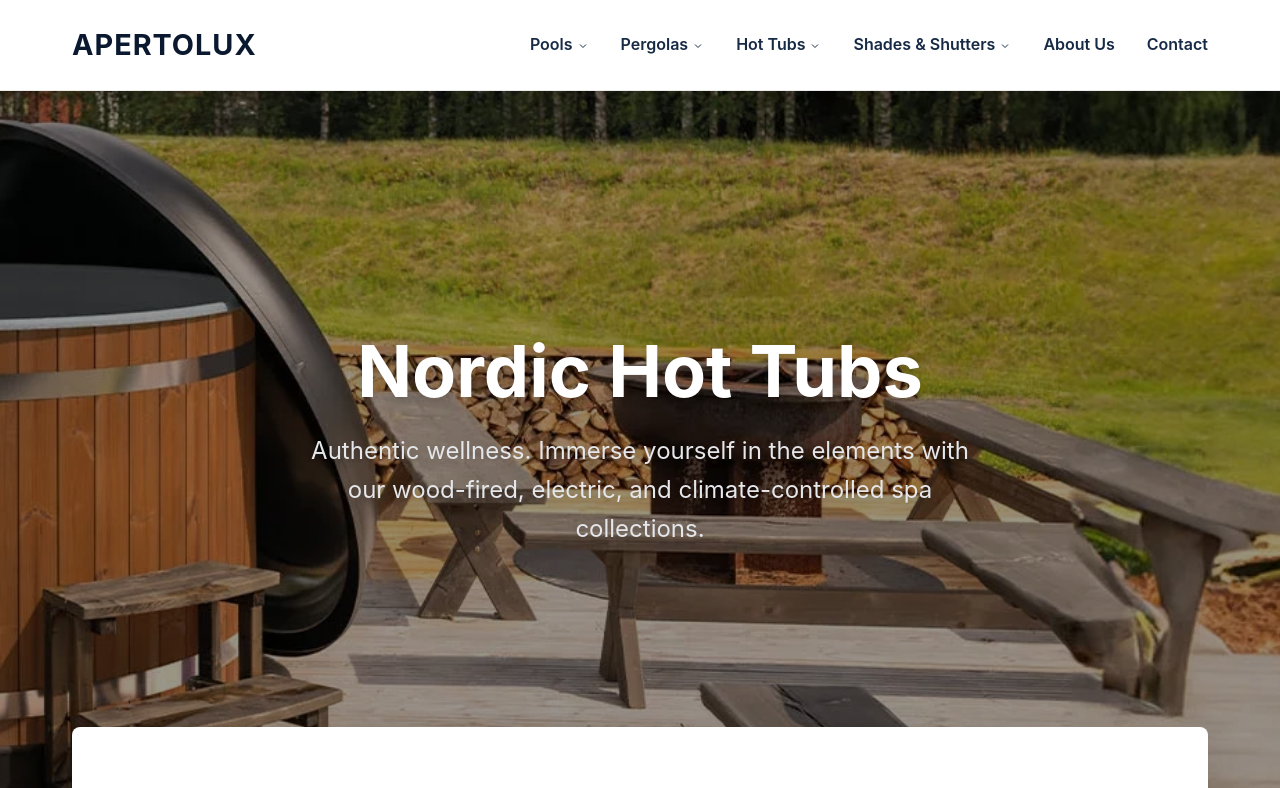
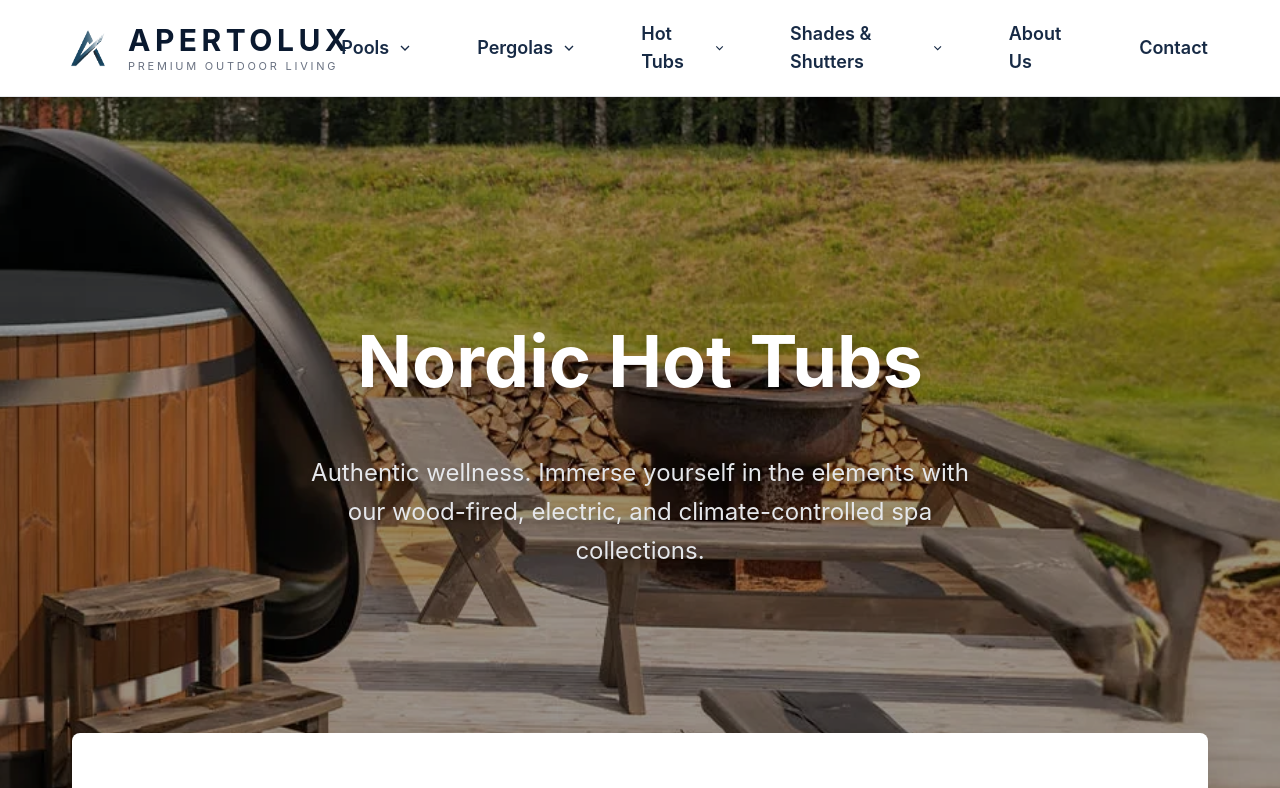
Before and after one commit to zainabaaj/apertolux, a Next.js app: page /hot-tubs in a window 1280 px wide. Shown: the top 788 px of the page. Built offline with nearby package versions, Linux system fonts and the light colour scheme.

Commit message:
navbar css and other

```diff
--- a/src/app/globals.css
+++ b/src/app/globals.css
@@ -11,16 +11,26 @@
 
 * {
   box-sizing: border-box;
-  padding: 0;
-  margin: 0;
   font-family: 'Inter', -apple-system, BlinkMacSystemFont, 'Segoe UI', Roboto, sans-serif;
 }
 
+html {
+  scroll-behavior: smooth;
+}
+
 body {
-  background-color: var(--bg-light);
-  color: var(--text-dark);
-  line-height: 1.6;
+  overflow-x: hidden;
 }
+
+img {
+  display: block;
+  max-width: 100%;
+}
+
+* {
+  box-sizing: border-box;
+}
+
 
 .container {
   max-width: 1200px;
--- a/src/app/layout.js
+++ b/src/app/layout.js
@@ -20,9 +20,9 @@ export const metadata = {
 export default function RootLayout({ children }) {
   return (
     <html lang="en">
-      <body style={{ display: 'flex', flexDirection: 'column', minHeight: '100vh' }}>
+      <body className="min-h-screen flex flex-col overflow-x-hidden">
         <Navbar />
-        <main style={{ flex: 1, paddingBottom: '4rem' }}>
+        <main className="flex-1">
           {children}
         </main>
         <Footer />
--- a/src/app/page.js
+++ b/src/app/page.js
@@ -1,55 +1,282 @@
-import Image from "next/image";
 import Link from "next/link";
-export default function Home() {
+
+const collections = [
+  {
+    title: "Smart Pools",
+    description:
+      "Movable pool floors, automatic covers, and intelligent water solutions.",
+    image:
+      "https://images.unsplash.com/photo-1560185007-cde436f6a4d0?q=80&w=1600&auto=format&fit=crop",
+  },
+  {
+    title: "Pergolas",
+    description:
+      "Bioclimatic and retractable pergola systems designed for modern living.",
+    image:
+      "https://images.unsplash.com/photo-1505693416388-ac5ce068fe85?q=80&w=1600&auto=format&fit=crop",
+  },
+  {
+    title: "Smart Carports",
+    description:
+      "Elegant vehicle protection engineered for all weather conditions.",
+    image:
+      "https://images.unsplash.com/photo-1503376780353-7e6692767b70?q=80&w=1600&auto=format&fit=crop",
+  },
+  {
+    title: "Shades & Shutters",
+    description:
+      "Automated shading and privacy solutions for luxury spaces.",
+    image:
+      "https://images.unsplash.com/photo-1484154218962-a197022b5858?q=80&w=1600&auto=format&fit=crop",
+  },
+  {
+    title: "Hot Tubs",
+    description:
+      "Premium wellness experiences tailored to your lifestyle.",
+    image:
+      "https://images.unsplash.com/photo-1512918728675-ed5a9ecdebfd?q=80&w=1600&auto=format&fit=crop",
+  },
+  {
+    title: "Outdoor Living",
+    description:
+      "Integrated outdoor environments that redefine luxury.",
+    image:
+      "https://images.unsplash.com/photo-1600585154340-be6161a56a0c?q=80&w=1600&auto=format&fit=crop",
+  },
+];
+
+export default function HomePage() {
+  const container =
+    "mx-auto w-full max-w-[1400px] px-4 sm:px-6 lg:px-8 xl:px-12";
+
   return (
-    <>
+    <main className="bg-black text-white overflow-x-hidden">
+      {/* HERO */}
+      <section className="relative min-h-[100svh] overflow-hidden">
+        <div
+          className="absolute inset-0 bg-cover bg-center"
+          style={{
+            backgroundImage:
+              "url('https://images.unsplash.com/photo-1600607687939-ce8a6c25118c?q=80&w=2200&auto=format&fit=crop')",
+          }}
+        >
+          <div className="absolute inset-0 bg-black/60" />
+        </div>
 
-<section className="relative h-[700px] overflow-hidden">
-  <Image
-    src="/hero.png"
-    alt="ApertoLux Luxury Outdoor Systems"
-    fill
-    priority
-    className="object-cover"
-  />
+        <div className="relative z-10 flex min-h-[100svh] items-center">
+          <div className={container}>
+            <div className="max-w-5xl">
+              <p className="mb-4 text-xs sm:text-sm uppercase tracking-[0.35em] text-zinc-300">
+                Luxury Outdoor Living
+              </p>
 
-  {/* Dark Overlay */}
-  <div className="absolute inset-0 bg-black/40" />
-
-  {/* Hero Content */}
-  <div className="absolute inset-0 flex items-center justify-center px-6">
-    <div className="z-10 flex flex-col items-center justify-center text-center text-white gap-8 max-w-4xl">
-      <h1 className="text-5xl md:text-7xl font-bold leading-tight">
-        Redefine Your
-        <br />
-        Outdoor Experience
+              <h1 className="mb-6 text-4xl sm:text-5xl md:text-6xl lg:text-7xl xl:text-8xl font-light leading-[0.95]">
+                Transform Outdoor Spaces Into
+                <span className="block font-medium">
+                  Intelligent Luxury Living
+                </span>
               </h1>
 
-      <p className="text-xl md:text-2xl leading-relaxed max-w-2xl text-gray-200">
-        State-of-the-art pool covers, movable floors, and luxury pergolas
-        tailored for architectural perfection.
+              <p className="mb-10 max-w-3xl text-base md:text-lg xl:text-xl text-zinc-300">
+                Premium movable pool floors, retractable pergolas,
+                smart carports, and architectural shading systems
+                engineered for exceptional spaces.
               </p>
 
+              <div className="flex flex-wrap gap-4">
                 <Link
-        href="/products"
-        className="mt-4 inline-flex items-center rounded-md bg-[#C6A46A] px-8 py-4 text-lg font-medium text-white transition-all duration-300 hover:bg-[#b28f57] hover:scale-105"
+                  href="/collections"
+                  className="rounded-full bg-white px-6 py-3 md:px-8 md:py-4 text-black transition hover:bg-zinc-200"
                 >
                   Explore Collections
                 </Link>
+
+                <Link
+                  href="/contact"
+                  className="rounded-full border border-white px-6 py-3 md:px-8 md:py-4 transition hover:bg-white hover:text-black"
+                >
+                  Request Consultation
+                </Link>
+              </div>
+            </div>
           </div>
         </div>
       </section>
 
-      <section className="container" style={{ marginTop: '5rem' }}>
-        <div className="grid-3">
-          {['Smart Pools', 'Pergolas', 'Shades & Shutters'].map((title, i) => (
-            <div key={i} style={{ backgroundColor: 'white', padding: '2rem', borderRadius: '8px', boxShadow: '0 4px 20px rgba(0,0,0,0.05)' }}>
-              <h2 style={{ color: 'var(--navy-primary)', marginBottom: '1rem' }}>{title}</h2>
-              <p style={{ color: 'var(--text-muted)' }}>Discover our premium range of automated {title.toLowerCase()} designed to integrate seamlessly with your outdoor space.</p>
+      {/* TRUST BAR */}
+      <section className="border-y border-zinc-800 bg-zinc-950">
+        <div className={`${container} py-6 md:py-8`}>
+          <div className="grid grid-cols-2 md:grid-cols-4 gap-4 text-center">
+            <div>✓ Custom Engineered</div>
+            <div>✓ Premium Materials</div>
+            <div>✓ Smart Automation</div>
+            <div>✓ Residential & Commercial</div>
+          </div>
+        </div>
+      </section>
+
+      {/* COLLECTIONS */}
+      <section className={`${container} py-16 md:py-24 xl:py-32`}>
+        <div className="mx-auto mb-16 max-w-3xl text-center">
+          <p className="mb-3 uppercase tracking-[0.3em] text-zinc-500">
+            Collections
+          </p>
+
+          <h2 className="text-3xl md:text-5xl xl:text-6xl">
+            Crafted For Extraordinary Spaces
+          </h2>
+        </div>
+
+        <div className="grid grid-cols-1 gap-6 sm:grid-cols-2 xl:grid-cols-3">
+          {collections.map((item) => (
+            <div
+              key={item.title}
+              className="group h-full overflow-hidden rounded-[32px] border border-zinc-800 bg-zinc-900"
+            >
+              <div className="overflow-hidden">
+                <img
+                  src={item.image}
+                  alt={item.title}
+                  className="aspect-[4/3] w-full object-cover transition-transform duration-700 group-hover:scale-105"
+                />
+              </div>
+
+              <div className="p-6">
+                <h3 className="mb-3 text-2xl">{item.title}</h3>
+
+                <p className="mb-4 text-zinc-400">
+                  {item.description}
+                </p>
+
+                <Link
+                  href="#"
+                  className="text-sm uppercase tracking-widest text-white"
+                >
+                  Discover →
+                </Link>
+              </div>
             </div>
           ))}
         </div>
       </section>
-    </>
+
+      {/* FEATURED PROJECT */}
+      <section className="bg-zinc-950 py-16 md:py-24 xl:py-32">
+        <div
+          className={`${container} grid grid-cols-1 lg:grid-cols-2 gap-12 xl:gap-20 items-center`}
+        >
+          <div>
+            <p className="mb-3 uppercase tracking-[0.3em] text-zinc-500">
+              Featured Project
+            </p>
+
+            <h2 className="mb-6 text-3xl md:text-5xl xl:text-6xl">
+              Designed Around Extraordinary Spaces
+            </h2>
+
+            <p className="mb-8 text-zinc-400 text-lg">
+              Every Apertolux project is tailored to complement
+              architecture, lifestyle, and environment while
+              delivering exceptional performance.
+            </p>
+
+            <Link
+              href="/projects"
+              className="rounded-full border border-white px-8 py-4 transition hover:bg-white hover:text-black"
+            >
+              View Projects
+            </Link>
+          </div>
+
+          <img
+            src="https://images.unsplash.com/photo-1600047509807-ba8f99d2cdde?q=80&w=1600&auto=format&fit=crop"
+            alt="Luxury Project"
+            className="w-full aspect-[16/10] object-cover rounded-[32px]"
+          />
+        </div>
+      </section>
+
+      {/* WHY APERTOLUX */}
+      <section className={`${container} py-16 md:py-24 xl:py-32`}>
+        <div className="mx-auto mb-16 max-w-3xl text-center">
+          <h2 className="text-3xl md:text-5xl xl:text-6xl">
+            Why Apertolux
+          </h2>
+        </div>
+
+        <div className="grid grid-cols-1 md:grid-cols-3 gap-6">
+          <div className="rounded-[32px] border border-zinc-800 p-8">
+            <h3 className="mb-4 text-2xl">Engineering</h3>
+            <p className="text-zinc-400">
+              Built for demanding environmental conditions with
+              long-term reliability.
+            </p>
+          </div>
+
+          <div className="rounded-[32px] border border-zinc-800 p-8">
+            <h3 className="mb-4 text-2xl">Design</h3>
+            <p className="text-zinc-400">
+              Architectural elegance that integrates seamlessly
+              into modern projects.
+            </p>
+          </div>
+
+          <div className="rounded-[32px] border border-zinc-800 p-8">
+            <h3 className="mb-4 text-2xl">Innovation</h3>
+            <p className="text-zinc-400">
+              Smart automation and premium technology for
+              effortless everyday use.
+            </p>
+          </div>
+        </div>
+      </section>
+
+      {/* PROCESS */}
+      <section className="bg-zinc-950 py-16 md:py-24 xl:py-32">
+        <div className={container}>
+          <h2 className="mb-16 text-center text-3xl md:text-5xl xl:text-6xl">
+            Our Process
+          </h2>
+
+          <div className="grid grid-cols-2 md:grid-cols-5 gap-4">
+            {[
+              "Consultation",
+              "Design",
+              "Engineering",
+              "Manufacturing",
+              "Installation",
+            ].map((step) => (
+              <div
+                key={step}
+                className="rounded-[24px] border border-zinc-800 p-6 text-center"
+              >
+                {step}
+              </div>
+            ))}
+          </div>
+        </div>
+      </section>
+
+      {/* CTA */}
+      <section className="py-20 md:py-28 xl:py-36">
+        <div className="mx-auto max-w-4xl px-4 text-center">
+          <h2 className="mb-6 text-3xl md:text-5xl xl:text-6xl">
+            Let’s Create Your Outdoor Masterpiece
+          </h2>
+
+          <p className="mb-10 text-base md:text-lg text-zinc-400">
+            Collaborate with our team to design a bespoke outdoor
+            experience tailored to your vision.
+          </p>
+
+          <Link
+            href="/contact"
+            className="rounded-full bg-white px-8 py-4 text-black transition hover:bg-zinc-200"
+          >
+            Request a Quote
+          </Link>
+        </div>
+      </section>
+    </main>
   );
 }
--- a/src/components/Navbar.js
+++ b/src/components/Navbar.js
@@ -1,106 +1,138 @@
 "use client";
 
-import { useState } from 'react';
-import Link from 'next/link';
-import Image from 'next/image';
+import { useState } from "react";
+import Link from "next/link";
+import Image from "next/image";
 export default function Navbar() {
-  // Tracks which dropdown is currently open
   const [activeMenu, setActiveMenu] = useState(null);
+  const [mobileMenuOpen, setMobileMenuOpen] = useState(false);
 
   const menuItems = [
     {
-      name: 'Pools',
-      path: '/pools',
+      name: "Pools",
+      path: "/pools",
       sub: [
-        { name: 'Folding Deck Covers', path: '/pools/folding' },
-        { name: 'Sliding Covers', path: '/pools/sliding' },
-        { name: 'Movable Floors', path: '/pools/movable-floor' }
-      ]
+        { name: "Folding Deck Covers", path: "/pools/folding" },
+        { name: "Sliding Covers", path: "/pools/sliding" },
+        { name: "Movable Floors", path: "/pools/movable-floor" },
+      ],
     },
     {
-      name: 'Pergolas',
-      path: '/pergolas',
+      name: "Pergolas",
+      path: "/pergolas",
       sub: [
-        { name: 'Retractable Awning', path: '/pergolas/retractable-awning' },
-        { name: 'Electric Retractable Carport', path: '/pergolas/carport' },
-        { name: 'Fixed Glass', path: '/pergolas/fixed-glass' },
-        { name: 'Fixed and Retractable Aluminum', path: '/pergolas/aluminum' },
-        { name: 'Winter Garden', path: '/pergolas/winter-garden' },
-        { name: 'Parasols', path: '/pergolas/parasols' },
-
-      ]
+        { name: "Retractable Awning", path: "/pergolas/retractable-awning" },
+        { name: "Electric Retractable Carport", path: "/pergolas/carport" },
+        { name: "Fixed Glass", path: "/pergolas/fixed-glass" },
+        {
+          name: "Fixed and Retractable Aluminum",
+          path: "/pergolas/aluminum",
+        },
+        { name: "Winter Garden", path: "/pergolas/winter-garden" },
+        { name: "Parasols", path: "/pergolas/parasols" },
+      ],
     },
     {
-      name: 'Hot Tubs',
-      path: '/hot-tubs',
+      name: "Hot Tubs",
+      path: "/hot-tubs",
       sub: [
-        { name: 'Original', path: '/hot-tubs/original' },
-        { name: 'Comfort', path: '/hot-tubs/comfort' },
-        { name: 'Premium', path: '/hot-tubs/premium' }
-      ]
+        { name: "Original", path: "/hot-tubs/original" },
+        { name: "Comfort", path: "/hot-tubs/comfort" },
+        { name: "Premium", path: "/hot-tubs/premium" },
+      ],
     },
     {
-      name: 'Shades & Shutters',
-      path: '/shades-shutters',
+      name: "Shades & Shutters",
+      path: "/shades-shutters",
       sub: [
-        { name: 'Motorized Zip Screens', path: '/shades-shutters/zip-screens' },
-        { name: 'Roller Shutters', path: '/shades-shutters/roller-shutters' },
-        { name: 'Electric Outdoor Blinds', path: '/shades-shutters/outdoor-blinds' },
-        { name: 'Horizontal Sliding Walls', path: '/shades-shutters/sliding-walls' }
-      ]
+        {
+          name: "Motorized Zip Screens",
+          path: "/shades-shutters/zip-screens",
+        },
+        {
+          name: "Roller Shutters",
+          path: "/shades-shutters/roller-shutters",
+        },
+        {
+          name: "Electric Outdoor Blinds",
+          path: "/shades-shutters/outdoor-blinds",
+        },
+        {
+          name: "Horizontal Sliding Walls",
+          path: "/shades-shutters/sliding-walls",
+        },
+      ],
     },
-    { name: 'About Us', path: '/about' },
-    { name: 'Contact', path: '/contact' }
+    { name: "About Us", path: "/about" },
+    { name: "Contact", path: "/contact" },
   ];
 
   return (
-    <header style={styles.header}>
-      <nav style={styles.nav}>
+    <header className="sticky top-0 z-50 border-b border-gray-200 bg-white shadow-sm">
+      <nav className="mx-auto flex h-20 lg:h-24 max-w-[1440px] items-center justify-between px-5 sm:px-8 lg:px-12 xl:px-16">
 
         {/* Logo */}
-        <Link href="/" style={styles.logo}>
-          APERTOLUX
-        </Link>
+<Link href="/" className="flex items-center gap-4">
+  <Image
+     width={24}
+    height={24}
+    src="/logo.png"
+    alt="Apertolux"
+    className="h-12 w-12"
+  />
 
-        {/* Main Menu */}
-        <ul style={styles.menuList}>
-          {menuItems.map((item, index) => (
+  <div className="flex flex-col">
+    <span className="text-3xl font-bold tracking-[0.15em] text-[#0A192F]">
+      APERTOLUX
+    </span>
+
+    <span className="text-[11px] uppercase tracking-[0.25em] text-gray-500">
+      Premium Outdoor Living
+    </span>
+  </div>
+</Link>
+
+        {/* Desktop Menu */}
+        <ul className="hidden lg:flex items-center gap-8 xl:gap-12">
+          {menuItems.map((item) => (
             <li
-              key={index}
-              style={styles.menuItem}
+              key={item.name}
+              className="relative"
               onMouseEnter={() => setActiveMenu(item.name)}
               onMouseLeave={() => setActiveMenu(null)}
             >
-              <Link href={item.path} style={styles.navLink}>
+              <Link
+                href={item.path}
+                className="flex items-center px-2 py-8 text-[17px] xl:text-lg font-semibold text-[#172A45] transition-colors duration-200 hover:text-[#0A192F]"
+              >
                 {item.name}
+
                 {item.sub && (
-                  <svg width="12" height="12" viewBox="0 0 24 24" fill="none" stroke="currentColor" strokeWidth="2" style={{ marginLeft: '4px', marginTop: '2px' }}>
-                    <polyline points="6 9 12 15 18 9"></polyline>
+                  <svg
+                    className="ml-2 h-4 w-4"
+                    viewBox="0 0 24 24"
+                    fill="none"
+                    stroke="currentColor"
+                    strokeWidth="2"
+                  >
+                    <polyline points="6 9 12 15 18 9" />
                   </svg>
                 )}
               </Link>
 
-              {/* Dropdown Menu - Only renders if there are sub-items AND it is currently hovered */}
               {item.sub && (
-                <div style={{
-                  ...styles.dropdown,
-                  opacity: activeMenu === item.name ? 1 : 0,
-                  visibility: activeMenu === item.name ? 'visible' : 'hidden',
-                  transform: activeMenu === item.name ? 'translateY(0)' : 'translateY(10px)',
-                }}>
-                  {item.sub.map((subItem, subIndex) => (
+                <div
+                  className={`absolute left-0 top-full min-w-[320px] rounded-b-xl border border-gray-200 border-t-[3px] border-t-[#0A192F] bg-white py-3 shadow-2xl transition-all duration-200 ${
+                    activeMenu === item.name
+                      ? "visible translate-y-0 opacity-100"
+                      : "invisible translate-y-2 opacity-0"
+                  }`}
+                >
+                  {item.sub.map((subItem) => (
                     <Link
-                      key={subIndex}
+                      key={subItem.name}
                       href={subItem.path}
-                      style={styles.dropdownItem}
-                      onMouseEnter={(e) => {
-                        e.target.style.backgroundColor = '#f8f9fa';
-                        e.target.style.color = '#0A192F';
-                      }}
-                      onMouseLeave={(e) => {
-                        e.target.style.backgroundColor = 'transparent';
-                        e.target.style.color = '#555';
-                      }}
+                      className="block px-8 py-4 text-base font-medium text-gray-600 transition-all duration-200 hover:bg-gray-50 hover:pl-10 hover:text-[#0A192F]"
                     >
                       {subItem.name}
                     </Link>
@@ -111,84 +143,66 @@ export default function Navbar() {
           ))}
         </ul>
 
+        {/* Mobile Menu Button */}
+        <button
+          className="lg:hidden p-2"
+          onClick={() => setMobileMenuOpen(!mobileMenuOpen)}
+        >
+          <svg
+            className="h-7 w-7 text-[#0A192F]"
+            fill="none"
+            stroke="currentColor"
+            viewBox="0 0 24 24"
+            strokeWidth="2"
+          >
+            {mobileMenuOpen ? (
+              <path
+                strokeLinecap="round"
+                strokeLinejoin="round"
+                d="M6 18L18 6M6 6l12 12"
+              />
+            ) : (
+              <path
+                strokeLinecap="round"
+                strokeLinejoin="round"
+                d="M4 6h16M4 12h16M4 18h16"
+              />
+            )}
+          </svg>
+        </button>
       </nav>
+
+      {/* Mobile Menu */}
+      {mobileMenuOpen && (
+        <div className="border-t border-gray-200 bg-white lg:hidden">
+          <div className="px-5 py-4">
+            {menuItems.map((item) => (
+              <div key={item.name} className="border-b border-gray-100 py-3">
+                <Link
+                  href={item.path}
+                  className="block py-2 text-lg font-semibold text-[#172A45]"
+                >
+                  {item.name}
+                </Link>
+
+                {item.sub && (
+                  <div className="mt-2 ml-4 space-y-2">
+                    {item.sub.map((subItem) => (
+                      <Link
+                        key={subItem.name}
+                        href={subItem.path}
+                        className="block py-2 text-base text-gray-600"
+                      >
+                        {subItem.name}
+                      </Link>
+                    ))}
+                  </div>
+                )}
+              </div>
+            ))}
+          </div>
+        </div>
+      )}
     </header>
   );
 }
-
-// All styles are encapsulated here to prevent any global CSS conflicts
-const styles = {
-  header: {
-    backgroundColor: '#ffffff',
-    boxShadow: '0 2px 10px rgba(0,0,0,0.05)',
-    position: 'sticky',
-    top: 0,
-    zIndex: 9999,
-    borderBottom: '1px solid #eaeaea',
-  },
-  nav: {
-    maxWidth: '1200px',
-    margin: '0 auto',
-    padding: '0 2rem',
-    display: 'flex',
-    justifyContent: 'space-between',
-    alignItems: 'center',
-    height: '90px',
-  },
-  logo: {
-    color: '#0A192F', // Navy Primary
-    fontSize: '1.8rem',
-    fontWeight: 'bold',
-    letterSpacing: '1px',
-    textDecoration: 'none',
-  },
-  menuList: {
-    display: 'flex',
-    listStyle: 'none',
-    gap: '2rem',
-    margin: 0,
-    padding: 0,
-    height: '100%',
-    alignItems: 'center',
-  },
-  menuItem: {
-    position: 'relative',
-    height: '100%',
-    display: 'flex',
-    alignItems: 'center',
-  },
-  navLink: {
-    textDecoration: 'none',
-    color: '#172A45', // Navy Light
-    fontWeight: '600',
-    fontSize: '1rem',
-    display: 'flex',
-    alignItems: 'center',
-    padding: '1rem 0',
-    cursor: 'pointer',
-  },
-  dropdown: {
-    position: 'absolute',
-    top: '90px', // Matches header height
-    left: '-1rem',
-    backgroundColor: '#ffffff',
-    minWidth: '260px',
-    boxShadow: '0 10px 30px rgba(0,0,0,0.08)',
-    borderRadius: '0 0 8px 8px',
-    border: '1px solid #eaeaea',
-    borderTop: '3px solid #0A192F',
-    display: 'flex',
-    flexDirection: 'column',
-    transition: 'all 0.2s ease-in-out',
-    padding: '0.5rem 0',
-  },
-  dropdownItem: {
-    padding: '0.8rem 1.5rem',
-    color: '#555',
-    textDecoration: 'none',
-    fontSize: '0.95rem',
-    fontWeight: '500',
-    transition: 'all 0.2s ease',
-    display: 'block',
-  }
-};
```
Also changed, not shown: src/app/hot-tubs/page.js (+3 -11 lines). Lines whose indentation alone changed are shown as unchanged.
